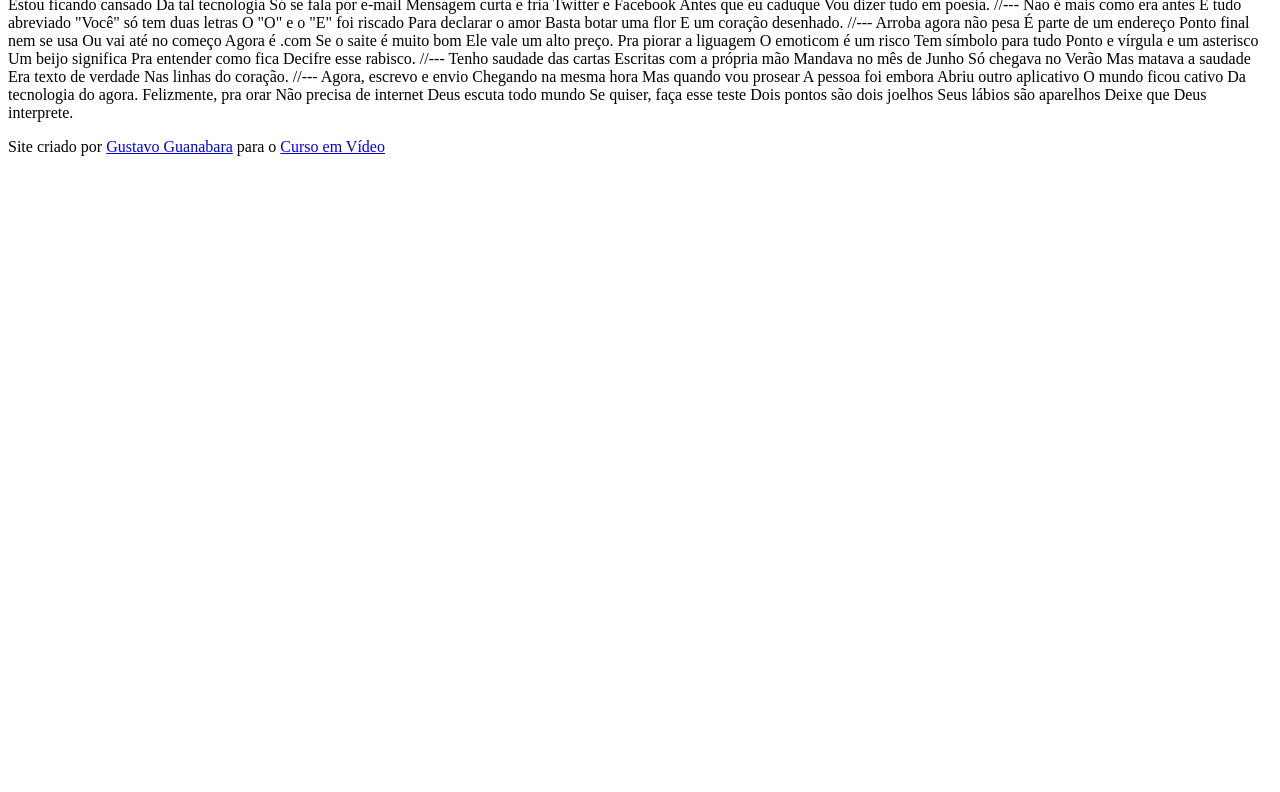
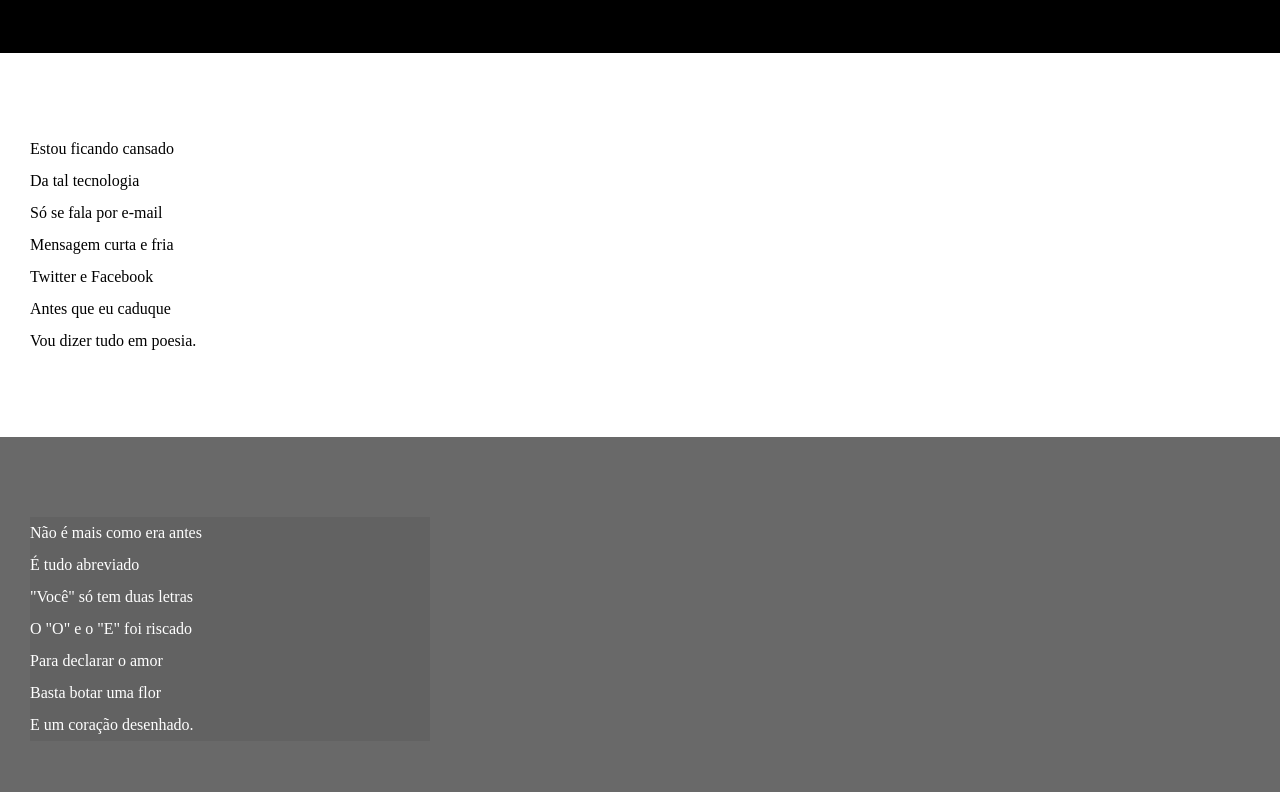
Before and after one commit to lucasoli456/Projeto-Cordel, a plain HTML site: page index.html in a window 1280 px wide. Shown: the part 102-894 px from the top of the page. Before the commit the page ends 800 px from the top, so only its background shows below. Drawn offline with Linux system fonts and the light colour scheme.

Commit message:
Atualizei o projeto

```diff
--- /dev/null
+++ b/estilo/style.css
@@ -0,0 +1,56 @@
+@charset "UTF-8";
+
+*{
+    margin: 0px;
+    padding: 0px;
+}
+html, body{
+    min-height: 100vh;
+    background-color: darkgrey;
+}
+header{
+    background-color: black;
+    color: white;
+    text-align: center;
+}
+header > h1{
+    padding-top: 50px;
+    font-variant: small-caps; /* Deixa tudo com letras maiúsculas porém a primeira letra da palavra fica um pouco maior*/
+    /* text-transform: uppercase; transforma o texto em maiúsculas*/
+}
+header > p{
+    padding-bottom: 50px;
+}
+header a, footer a{
+    color: white;
+    text-decoration: none;
+    font-weight: bolder;
+}
+header a:hover, footer a:hover{
+    text-decoration: underline;
+}
+section{
+    padding-top: 10vh;
+    padding-bottom: 10vh;
+    line-height: 2em;
+    padding-left: 30px;
+}
+section.normal{
+    background-color: white;
+    color: black;
+}
+section.imagem{
+    background-color: dimgrey;
+    color: white;
+}
+section.imagem > p{
+    width: 400px;
+    background-color: rgba(0, 0, 0, 0.068);
+}
+footer{
+    background-color: black;
+    color: white;
+    text-align: right;
+    padding: 10px;
+    padding-right: 10px;
+}
--- a/index.html
+++ b/index.html
@@ -5,78 +5,100 @@
     <meta http-equiv="X-UA-Compatible" content="IE=edge">
     <meta name="viewport" content="width=device-width, initial-scale=1.0">
     <title>Cordel Moderno</title>
+    <link rel="stylesheet" href="estilo/style.css">
 </head>
 <body>
     <header>
         <h1>Cordel Moderno</h1>
-        Por <a href="https://www.recantodasletras.com.br/poesias/3186743" target="_blank">Milton Duarte</a>
+        <p>Por <a href="https://www.recantodasletras.com.br/poesias/3186743" target="_blank">Milton Duarte</a></p>
     </header>
 
-    Estou ficando cansado
-    Da tal tecnologia
-    Só se fala por e-mail
-    Mensagem curta e fria
-    Twitter e Facebook
-    Antes que eu caduque
-    Vou dizer tudo em poesia.
+    <section class="normal">
+        <p>
+            Estou ficando cansado <br>
+            Da tal tecnologia <br>
+            Só se fala por e-mail <br>
+            Mensagem curta e fria <br>
+            Twitter e Facebook <br>
+            Antes que eu caduque <br>
+            Vou dizer tudo em poesia.
+        </p>
+    </section>
 
-    //---
+    <section class="imagem">
+        <p>
+            Não é mais como era antes <br>
+            É tudo abreviado <br>
+            "Você" só tem duas letras <br>
+            O "O" e o "E" foi riscado <br>
+            Para declarar o amor <br>
+            Basta botar uma flor <br>
+            E um coração desenhado.
+        </p>
+    </section>
 
-    Não é mais como era antes
-    É tudo abreviado
-    "Você" só tem duas letras
-    O "O" e o "E" foi riscado
-    Para declarar o amor
-    Basta botar uma flor
-    E um coração desenhado.
+    <section class="normal">
 
-    //---
+         <p>
+            Arroba agora não pesa <br>
+            É parte de um endereço <br>
+            Ponto final nem se usa <br>
+            Ou vai até no começo <br>
+            Agora é .com <br>
+            Se o saite é muito bom <br>
+            Ele vale um alto preço.
+         </p>
 
-    Arroba agora não pesa
-    É parte de um endereço
-    Ponto final nem se usa
-    Ou vai até no começo
-    Agora é .com
-    Se o saite é muito bom
-    Ele vale um alto preço.
+        <p>
+            Pra piorar a liguagem <br>
+            O emoticom é um risco <br>
+            Tem símbolo para tudo <br>
+            Ponto e vírgula e um asterisco <br>
+            Um beijo significa <br>
+            Pra entender como fica <br>
+            Decifre esse rabisco.
+        </p>
+    </section>
 
-    Pra piorar a liguagem
-    O emoticom é um risco
-    Tem símbolo para tudo
-    Ponto e vírgula e um asterisco
-    Um beijo significa
-    Pra entender como fica
-    Decifre esse rabisco.
+    <section class="imagem">
+        <p>
+            Tenho saudade das cartas <br>
+            Escritas com a própria mão <br>
+            Mandava no mês de Junho <br>
+            Só chegava no Verão <br>
+            Mas matava a saudade <br>
+            Era texto de verdade <br>
+            Nas linhas do coração.
+        </p>
+    </section>
 
-    //---
+    <section class="normal">
 
-    Tenho saudade das cartas
-    Escritas com a própria mão
-    Mandava no mês de Junho
-    Só chegava no Verão
-    Mas matava a saudade
-    Era texto de verdade
-    Nas linhas do coração.
+        <p>
+            Agora, escrevo e envio <br>
+            Chegando na mesma hora <br>
+            Mas quando vou prosear <br>
+            A pessoa foi embora <br>
+            Abriu outro aplicativo <br>
+            O mundo ficou cativo <br>
+            Da tecnologia do agora.
+        </p>
 
-    //---
+        <p>
+            Felizmente, pra orar <br>
+            Não precisa de internet <br>
+            Deus escuta todo mundo <br>
+            Se quiser, faça esse teste <br>
+            Dois pontos são dois joelhos <br>
+            Seus lábios são aparelhos <br>
+            Deixe que Deus interprete.
+        </p>
 
-    Agora, escrevo e envio
-    Chegando na mesma hora
-    Mas quando vou prosear
-    A pessoa foi embora
-    Abriu outro aplicativo
-    O mundo ficou cativo
-    Da tecnologia do agora.
+    </section>
 
-    Felizmente, pra orar
-    Não precisa de internet
-    Deus escuta todo mundo
-    Se quiser, faça esse teste
-    Dois pontos são dois joelhos
-    Seus lábios são aparelhos
-    Deixe que Deus interprete.
     <footer>
         <p>Site criado por <a href="https://gustavoguanabara.github.io" target="_blank">Gustavo Guanabara</a> para o <a href="https://www.cursoemvideo.com" target="_blank">Curso em Vídeo</a></p>
     </footer>
+
 </body>
 </html>
```
